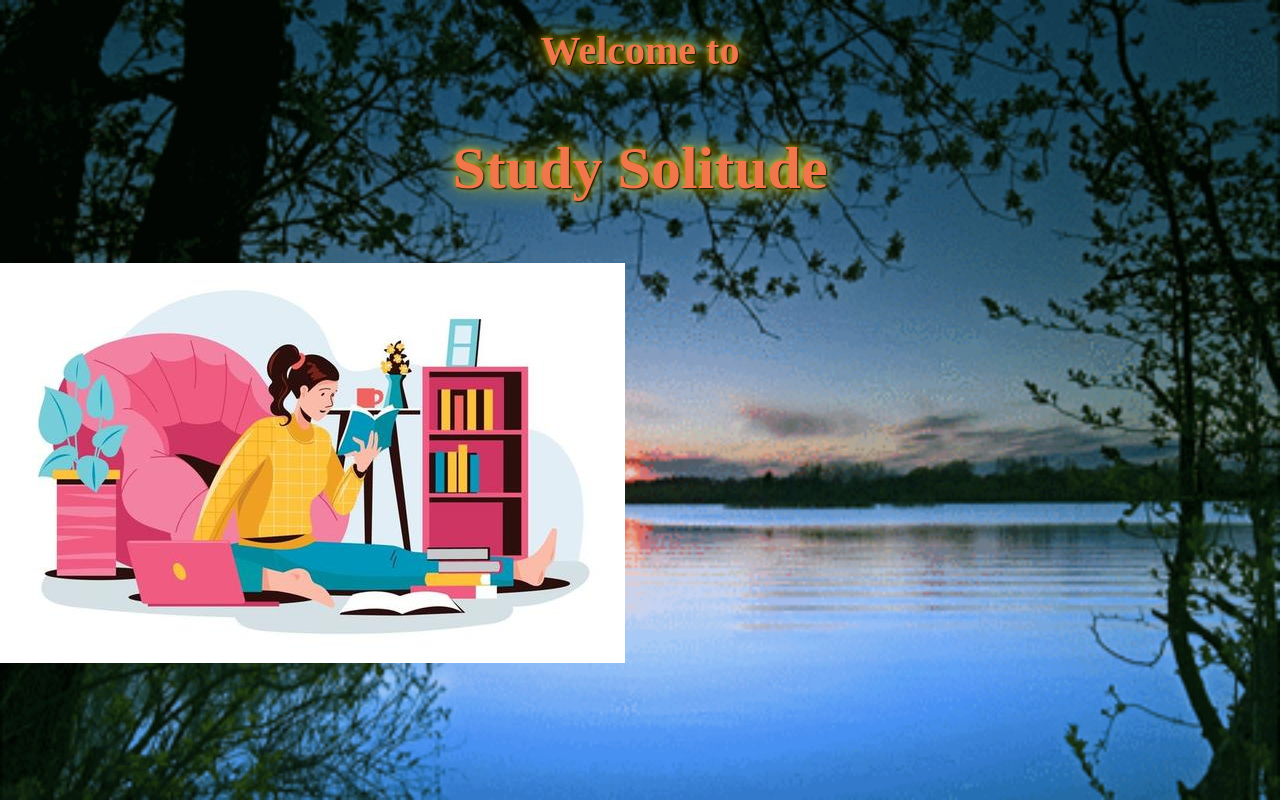
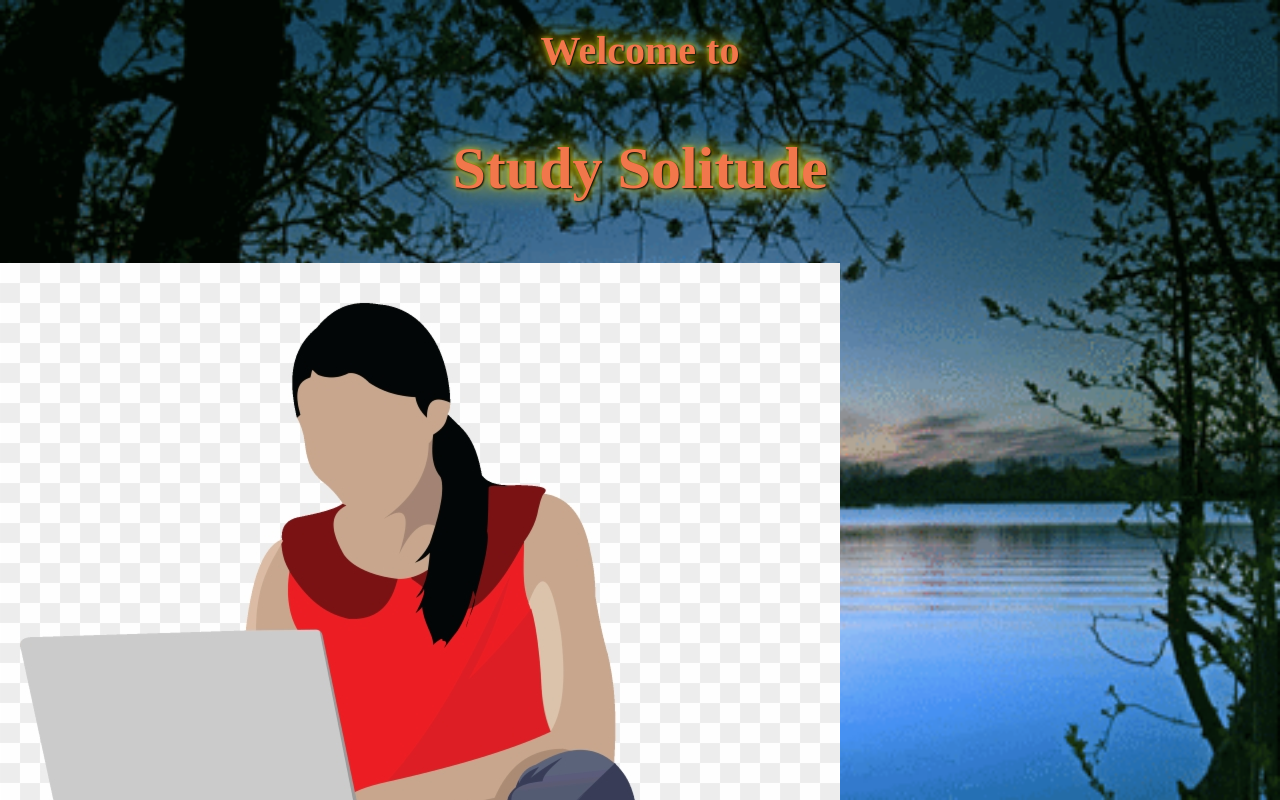
Before and after one commit to Bifeobu/Ifeobu_Beverly_StudyApp_Capstone, a React (Vite) app: page / in a window 1280 px wide. Shown: the top 800 px of the page. Built offline with nearby package versions, Linux system fonts and the light colour scheme; a web font is replaced by a local one.

Commit message:
trying other img

```diff
--- a/src/components/pages/home/Homepage.jsx
+++ b/src/components/pages/home/Homepage.jsx
@@ -2,7 +2,8 @@ import Title from '../../Title'
 import './Homepage.css'
 // import gif from 'src/assets/peace-background.gif'
 import gif from '../../../assets/peace-background.gif'
-import img1 from '../../../assets/young-girl-online-studying-at-home.jpg'
+// import img1 from '../../../assets/young-girl-online-studying-at-home.jpg'
+import img2 from '../../../assets/person-studying-college-student-clipart.png'
 
 function Homepage() {
 
@@ -16,7 +17,7 @@ function Homepage() {
             <Title>Welcome to<br/><p className="studySol">Study Solitude</p></Title>
             <div className='container1'>
                 <div className='imgBox1'>
-                    <img src={img1} className='img1'/>
+                    <img src={img2} className='img1'/>
                 </div>
             </div>
         </>
```
Also changed, not shown: src/assets/homework-study-skills-writing-student-clipart.jpg (added).
